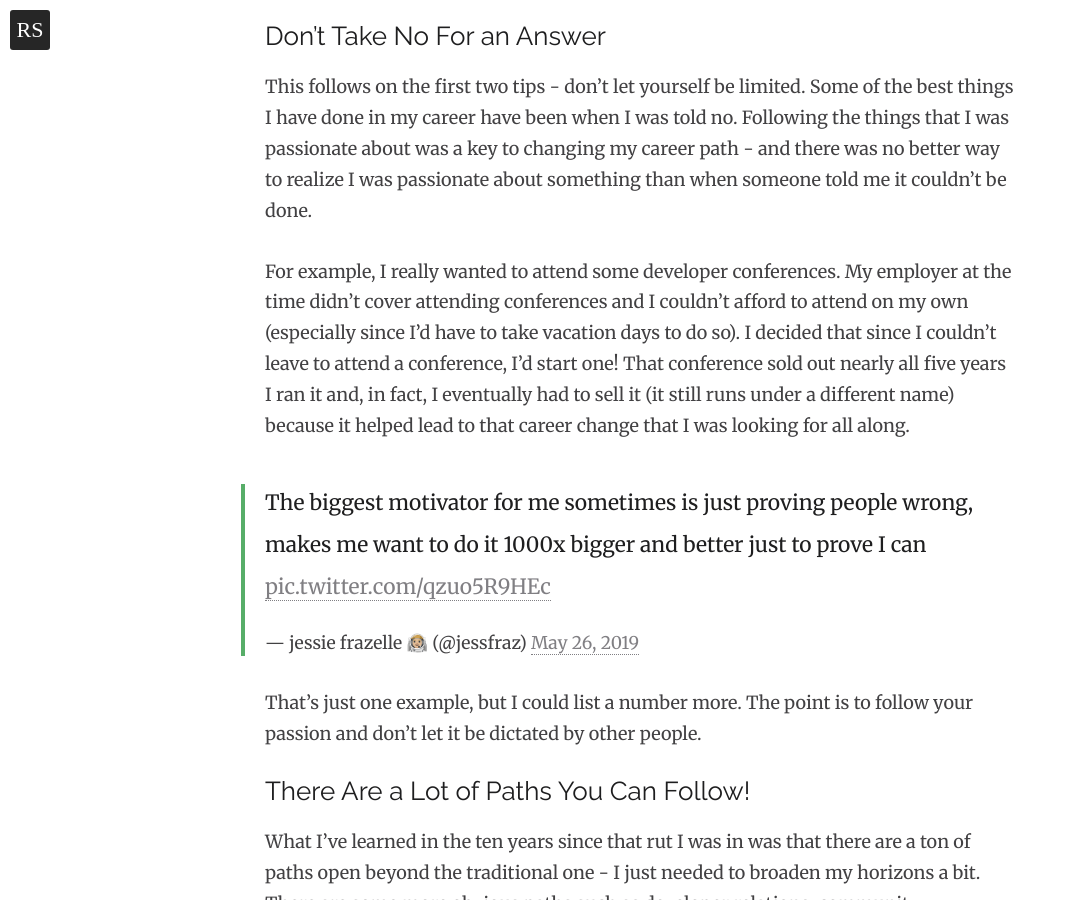
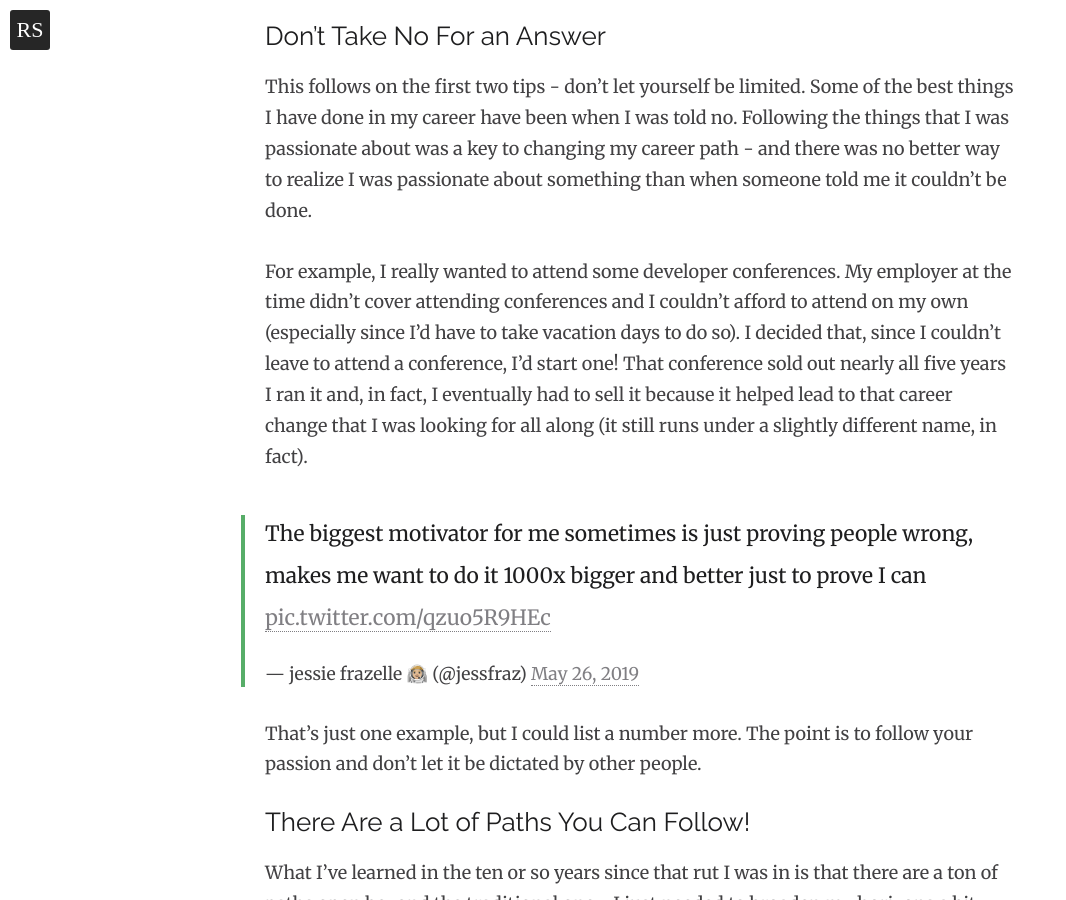
Before and after one commit to remotesynth/remotesynth.github.io, a Jekyll site: the page built from _posts/2019-05-31-developer-career-journey.md, in a window 1280 px wide and 900 px high, scrolled down 3180 px. Shown: the whole window, without its empty margins (0-1066 px from the left). Built offline with Jekyll 4.4.1, drawn with Linux system fonts in a browser that asks for light colours; a script that is not in the unit is left out; comment, search, counter and statistics services are not loaded; some of the changed text lies outside the part shown.

Commit message:
minor updates

```diff
--- a/_posts/2019-05-31-developer-career-journey.md
+++ b/_posts/2019-05-31-developer-career-journey.md
@@ -8,16 +8,16 @@
 comments: true
 ---
 
-I found myself in a rut about 10 years ago. I'd been working as a developer already for some time and I wanted to move forward in my career. However, the only path that I could see was one from developer to team lead to development manager. There is nothing wrong with this path, but it wasn't an appealing path to me.
+I found myself in a rut about 10 years ago. I'd been working as a developer already for some time and I wanted to move forward in my career. However, the only path that I could see was one from developer to team lead to development manager. There is nothing wrong with this path, but it wasn't an appealing one to me.
 
-The truth is, as I've since learned, that just as there are [more than one way to become a developer](https://dev.to/remotesynth/there-s-more-than-one-way-to-become-a-developer-3h09), there are also multiple career paths open to you as your career develops. The key, for me, was to change my own mindset. In this post, I want to share what worked for me in the hopes that it might help those of you for whom the traditional career path for a developer also isn't appealing.
+The truth is, as I've since learned, that just as there is [more than one way to become a developer](https://dev.to/remotesynth/there-s-more-than-one-way-to-become-a-developer-3h09), there are also multiple career paths open to you as your career develops. The key, for me, was to change my own mindset. In this post, I want to share what worked for me in the hopes that it might help those of you for whom the traditional career path for a developer also isn't appealing.
 
 ## Don't Rely On Your Job to Teach You What You Want to Learn
 
 > There are certainly more engaging jobs out there, but the reality is a lot of us do work on little fragments, work that is often tedious and devoid of any kind of creativity. As a developer I’ve often had trouble figuring out if a job would be Snow Crashy or not, and been seduced by promises of engaging work only to find myself ferreting out bugs on some enterprise CMS.
 > "[I just don’t want to be a software developer anymore](https://medium.com/@melissamcewen/i-just-dont-want-to-be-a-software-developer-anymore-a371422069a1) by Melissa McEwen
 
-The reality is that, while a career as a developer is a great one and the work can often be exciting and challenging, the day-to-day of a traditional developer role can sometimes be tedious. Younger me thought this was a problem that my job should solve by offering me more interesting challenges and pushing me forward, and if it couldn't then I needed to find the next job that could. However, the truth was that it was up to me and realizing this was the biggest revelation for my career.
+The reality is that, while a career as a developer is a great one and the work can often be exciting and challenging, the day-to-day of a traditional developer role can be tedious. Younger me thought this was a problem that my job should solve by offering me more interesting challenges and pushing me forward, and if it couldn't then I needed to find the next job that could. However, the truth was that it was up to me, and realizing this was the biggest revelation for my career.
 
 For instance, if there was some new tool or framework or type of development that I was interested in learning, I needed to find the time to learn it rather than wait for my employer to come up with a reason for me to do so. If you are learning the things you want to learn at work, all the better! But if you cannot, don't let your job stop you.
 
@@ -38,7 +38,7 @@
 
 This follows on the first two tips - don't let yourself be limited. Some of the best things I have done in my career have been when I was told no. Following the things that I was passionate about was a key to changing my career path - and there was no better way to realize I was passionate about something than when someone told me it couldn't be done.
 
-For example, I really wanted to attend some developer conferences. My employer at the time didn't cover attending conferences and I couldn't afford to attend on my own (especially since I'd have to take vacation days to do so). I decided that since I couldn't leave to attend a conference, I'd start one! That conference sold out nearly all five years I ran it and, in fact, I eventually had to sell it (it still runs under a different name) because it helped lead to that career change that I was looking for all along.
+For example, I really wanted to attend some developer conferences. My employer at the time didn't cover attending conferences and I couldn't afford to attend on my own (especially since I'd have to take vacation days to do so). I decided that, since I couldn't leave to attend a conference, I'd start one! That conference sold out nearly all five years I ran it and, in fact, I eventually had to sell it because it helped lead to that career change that I was looking for all along (it still runs under a slightly different name, in fact).
 
 <blockquote class="twitter-tweet" data-lang="en"><p lang="en" dir="ltr">The biggest motivator for me sometimes is just proving people wrong, makes me want to do it 1000x bigger and better just to prove I can <a href="https://t.co/qzuo5R9HEc">pic.twitter.com/qzuo5R9HEc</a></p>&mdash; jessie frazelle 👩🏼‍🚀 (@jessfraz) <a href="https://twitter.com/jessfraz/status/1132703874194771968?ref_src=twsrc%5Etfw">May 26, 2019</a></blockquote>
 
@@ -46,6 +46,6 @@
 
 ## There Are a Lot of Paths You Can Follow!
 
-What I've learned in the ten years since that rut I was in was that there are a ton of paths open beyond the traditional one - I just needed to broaden my horizons a bit. There are some more obvious paths such as developer relations, community management, product management, product marketing and even marketing. Many companies see developer skills as something useful beyond the straightforward developer roles.
+What I've learned in the ten or so years since that rut I was in is that there are a ton of paths open beyond the traditional one - I just needed to broaden my horizons a bit. There are some more obvious paths such as developer relations, community management, product management, product marketing and even marketing. Many companies see developer skills as something useful beyond the straightforward developer roles.
 
-There are also less obvious paths that many developers I've met have followed often through paths involving entrepreneurship or even philanthropy (such as starting a non-profit). Honestly, the more developers I talk with, the more amazing stories I come across and the more I realize that a developer career isn't really like a path but more like a wide open field with countless destinations...I hope you find yours!
+There are also less obvious paths that many developers I've met have followed, often through paths involving entrepreneurship or even philanthropy (such as starting a non-profit). Honestly, the more developers I talk with, the more amazing stories I come across, and the more I realize that a developer career isn't really like a path but more like a wide open field with countless destinations...I hope you find yours!
```
Also changed, not shown: other parts of _posts/2019-05-31-developer-career-journey.md (+1 -1 lines).
